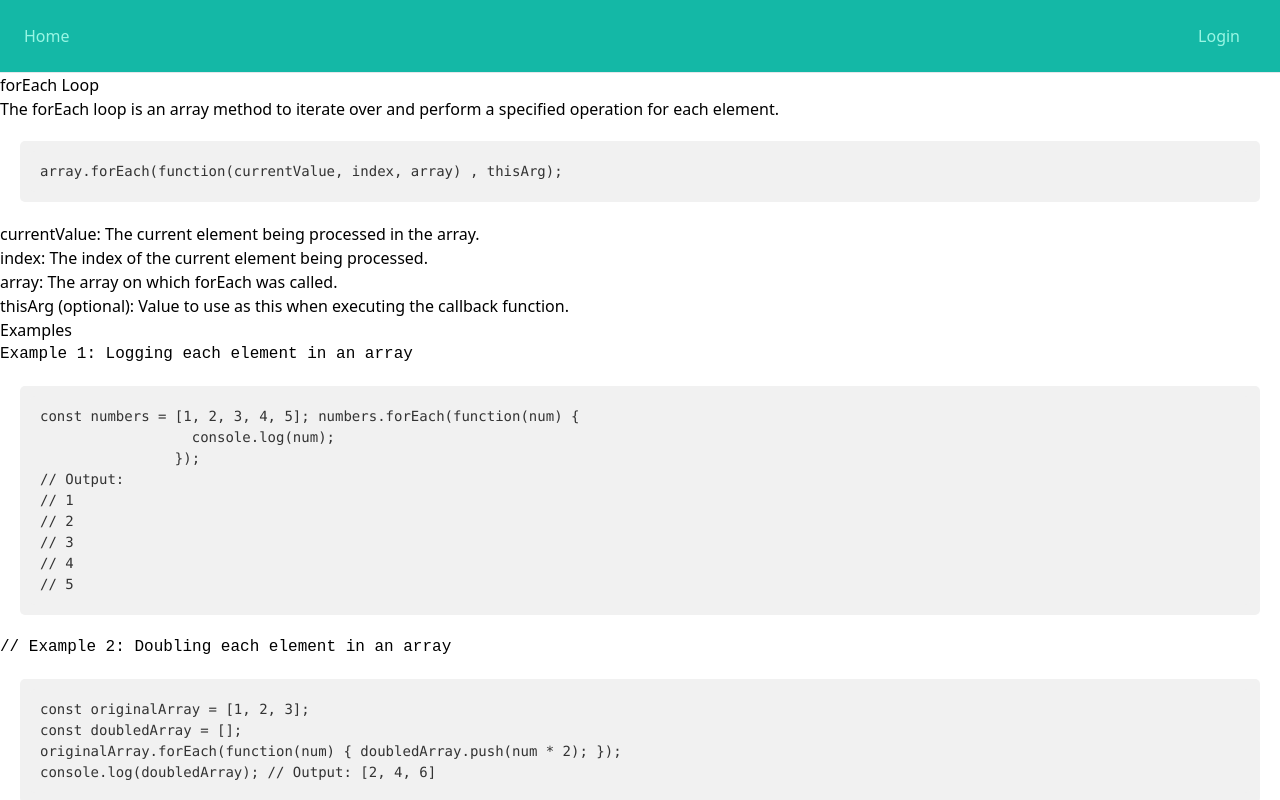
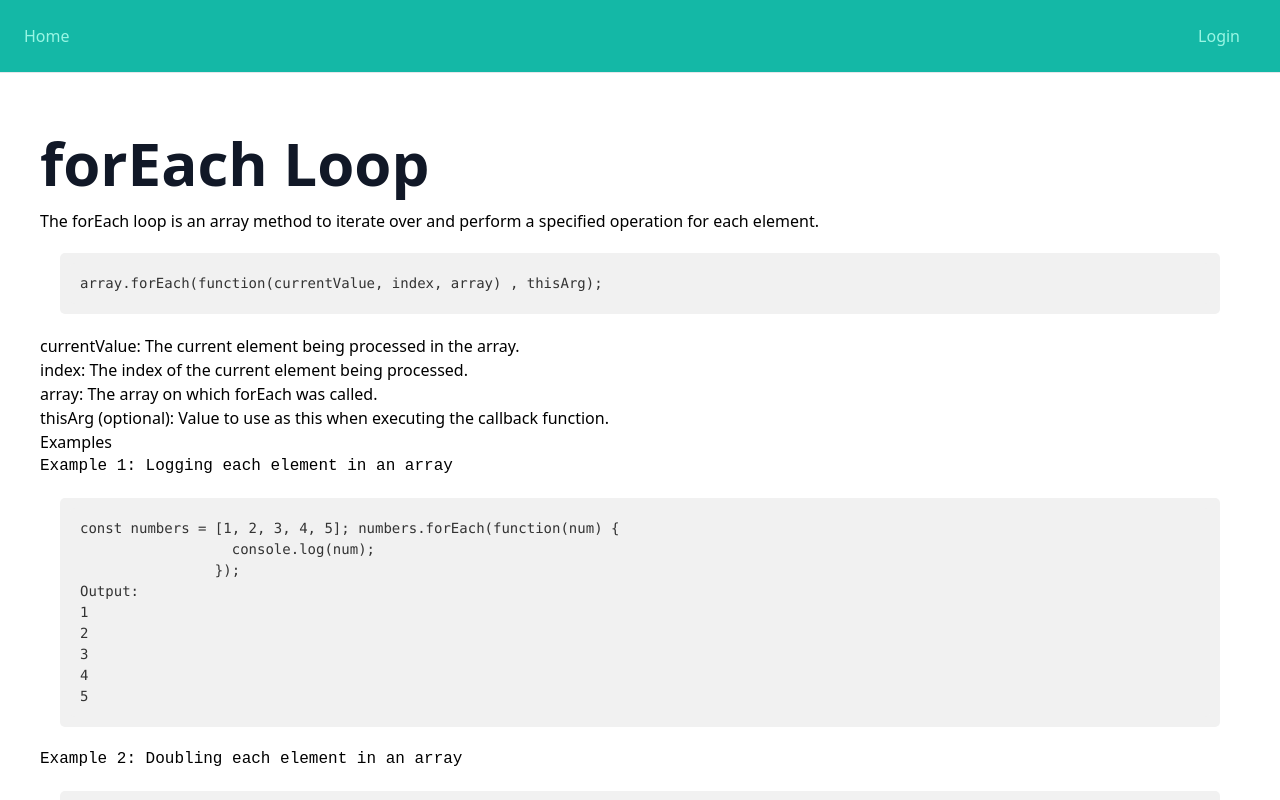
Before and after one commit to spencer-rangle/fundamentals-practice-1, a React (Create React App) app: page /for-each in a window 1280 px wide. Shown: the top 800 px of the page. Built offline with nearby package versions, Linux system fonts and the light colour scheme.

Commit message:
add tailwind styles to heading tags

```diff
--- a/src/components/MaterialsSection/ArrowFunctionPage/ArrowFunctionPage.js
+++ b/src/components/MaterialsSection/ArrowFunctionPage/ArrowFunctionPage.js
@@ -2,8 +2,10 @@ import '../../Common.css'
 
 const ArrowFunctionPage = () => {
   return (
-    <div>
-      <h1>Arrow Function Page</h1>
+    <div className="p-10">
+      <h1 className="mb-4 text-4xl font-extrabold text-gray-900 md:text-5xl lg:text-6xl dark:text-black pt-5">
+        Arrow Function Page
+      </h1>
 
       <p>
         A JavaScript arrow function is a concise way to write anonymous
--- a/src/components/MaterialsSection/ForEachPage/ForEachPage.js
+++ b/src/components/MaterialsSection/ForEachPage/ForEachPage.js
@@ -2,8 +2,10 @@ import '../../Common.css'
 
 const ForEachPage = () => {
   return (
-    <div>
-      <h1>forEach Loop</h1>
+    <div className="p-10">
+      <h1 className="mb-4 text-4xl font-extrabold text-gray-900 md:text-5xl lg:text-6xl dark:text-black pt-5">
+        forEach Loop
+      </h1>
       <p>
         The forEach loop is an array method to iterate over and perform a
         specified operation for each element.
@@ -50,16 +52,16 @@ const ForEachPage = () => {
                   console.log(num);
                 }`}
                 );
-                <li>// Output:</li>
-                <li>// 1</li>
-                <li>// 2</li>
-                <li>// 3</li>
-                <li>// 4</li>
-                <li>// 5</li>
+                <li>Output:</li>
+                <li>1</li>
+                <li>2</li>
+                <li>3</li>
+                <li>4</li>
+                <li>5</li>
               </code>
             </pre>
           </div>
-          <li>// Example 2: Doubling each element in an array</li>
+          <li>Example 2: Doubling each element in an array</li>
           <div className="code-container">
             <pre>
               <code>
--- a/src/components/MaterialsSection/ForLoopPage/ForLoopPage.js
+++ b/src/components/MaterialsSection/ForLoopPage/ForLoopPage.js
@@ -2,8 +2,10 @@ import '../../Common.css'
 
 const ForLoopPage = () => {
   return (
-    <div>
-      <h1>For Loop Page</h1>
+    <div className="p-10">
+      <h1 className="mb-4 text-4xl font-extrabold text-gray-900 md:text-5xl lg:text-6xl dark:text-black pt-5">
+        For Loop Page
+      </h1>
       <div>
         <p>
           A for loop is a control flow statement that allows you to repeatedly
@@ -22,7 +24,7 @@ const ForLoopPage = () => {
               {`for (let i = 0; i < somethingArr.length; i ++)`}{' '}
               {`{ somethingArr[i] ++; }`}
               <br />
-              // [5, 7, 91, 135, 23, 91, 15];
+              [5, 7, 91, 135, 23, 91, 15];
             </code>
           </pre>
         </div>
--- a/src/components/MaterialsSection/IfStatementPage/IfStatementPage.js
+++ b/src/components/MaterialsSection/IfStatementPage/IfStatementPage.js
@@ -2,8 +2,10 @@ import '../../Common.css'
 
 const IfStatementPage = () => {
   return (
-    <div>
-      <h1>If Statement Page</h1>
+    <div className="p-10">
+      <h1 className="mb-4 text-4xl font-extrabold text-gray-900 md:text-5xl lg:text-6xl dark:text-black pt-5">
+        If Statement Page
+      </h1>
       <p>
         The if, else if, and else statements are used to control the flow of a
         program based on conditional logic. These statements allow you to
--- a/src/components/MaterialsSection/MapLoopPage/MapLoopPage.js
+++ b/src/components/MaterialsSection/MapLoopPage/MapLoopPage.js
@@ -2,8 +2,10 @@ import '../../Common.css'
 
 const MapLoopPage = () => {
   return (
-    <div>
-      <h1>Map Loop Page</h1>
+    <div className="p-10">
+      <h1 className="mb-4 text-4xl font-extrabold text-gray-900 md:text-5xl lg:text-6xl dark:text-black pt-5">
+        Map Loop Page
+      </h1>
       <p>
         Used to iterate over each element of an array, apply a provided function
         to each element, <br />
--- a/src/components/MaterialsSection/NormalFunctionPage/NormalFunctionPage.js
+++ b/src/components/MaterialsSection/NormalFunctionPage/NormalFunctionPage.js
@@ -1,21 +1,25 @@
-
 const NormalFunctionPage = () => {
   return (
-    <div>
-      <h1>Normal Function Page</h1>
-      <p>A JavaScript function is a reusable block of code that performs a specific task or set of tasks.</p>
+    <div className="p-10">
+      <h1 className="mb-4 text-4xl font-extrabold text-gray-900 md:text-5xl lg:text-6xl dark:text-black pt-5">
+        Normal Function Page
+      </h1>
+      <p>
+        A JavaScript function is a reusable block of code that performs a
+        specific task or set of tasks.
+      </p>
       <div className="code-container">
         <pre>
           <code>
-            function addUpNumbers(num1, num2) {`{
+            function addUpNumbers(num1, num2){' '}
+            {`{
                 return num1 + num2;
-            }`} <br/>
+            }`}{' '}
+            <br />
             addNumbers(4, 8) // 12
           </code>
         </pre>
       </div>
-
-
     </div>
   )
 }
--- a/src/components/MaterialsSection/Prototypes/Prototypes.js
+++ b/src/components/MaterialsSection/Prototypes/Prototypes.js
@@ -1,7 +1,9 @@
 const PrototypePage = () => {
   return (
-    <div>
-      <h1>Prototype</h1>
+    <div className="p-10">
+      <h1 className="mb-4 text-4xl font-extrabold text-gray-900 md:text-5xl lg:text-6xl dark:text-black pt-5">
+        Prototype
+      </h1>
       <section>
         {' '}
         JavaScript implements inheritance by using objects. Prototypes are
@@ -52,8 +54,7 @@ const PrototypePage = () => {
       </div>
       <br />
       <div>
-        <h3>References</h3>
-        <br />
+        <h3 className="text-l font-bold">References</h3>
         <ul>
           <li>
             <a
@@ -63,7 +64,6 @@ const PrototypePage = () => {
               Notion Page
             </a>
           </li>
-          <br />
           <li>
             <a
               href="https://developer.mozilla.org/en-US/docs/Web/JavaScript/Inheritance_and_the_prototype_chain"
@@ -72,7 +72,6 @@ const PrototypePage = () => {
               MDN
             </a>
           </li>
-          <br />
           <li>
             <a
               href="https://frontendmasters.com/courses/getting-started-javascript-v2/prototypes/"
@@ -81,7 +80,6 @@ const PrototypePage = () => {
               Frontend Masters
             </a>
           </li>
-          <br />
         </ul>
       </div>
     </div>
--- a/src/components/MaterialsSection/ReducePage/ReducePage.js
+++ b/src/components/MaterialsSection/ReducePage/ReducePage.js
@@ -1,16 +1,20 @@
-
 const ReducePage = () => {
   return (
-    <div>
-      <h1>Reduce Page</h1>
+    <div className="p-10">
+      <h1 className="mb-4 text-4xl font-extrabold text-gray-900 md:text-5xl lg:text-6xl dark:text-black pt-5">
+        Reduce Page
+      </h1>
       <div className="code-container">
         <pre>
           <code>
-            const myArr = [6, 8, 2, 4, 14, 6, 32, 1, 0, 8, 26];<br/>
-            const myArr2 = myArr.reduce(<br/>
-                (acc, curr) {`=> { return acc + curr }`},<br/>
-                0<br/>
-            );<br/>
+            const myArr = [6, 8, 2, 4, 14, 6, 32, 1, 0, 8, 26];
+            <br />
+            const myArr2 = myArr.reduce(
+            <br />
+            (acc, curr) {`=> { return acc + curr }`},<br />
+            0<br />
+            );
+            <br />
             console.log(myArr2) // 107
           </code>
         </pre>
```
Also changed, not shown: 1 other file (tests, documents, lock files or other folders).
